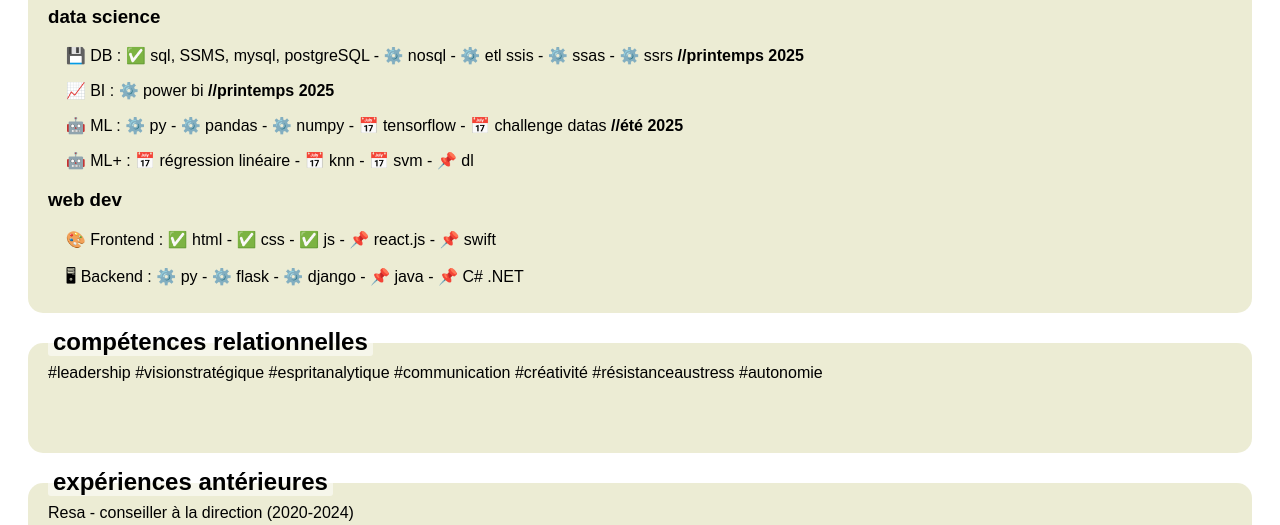
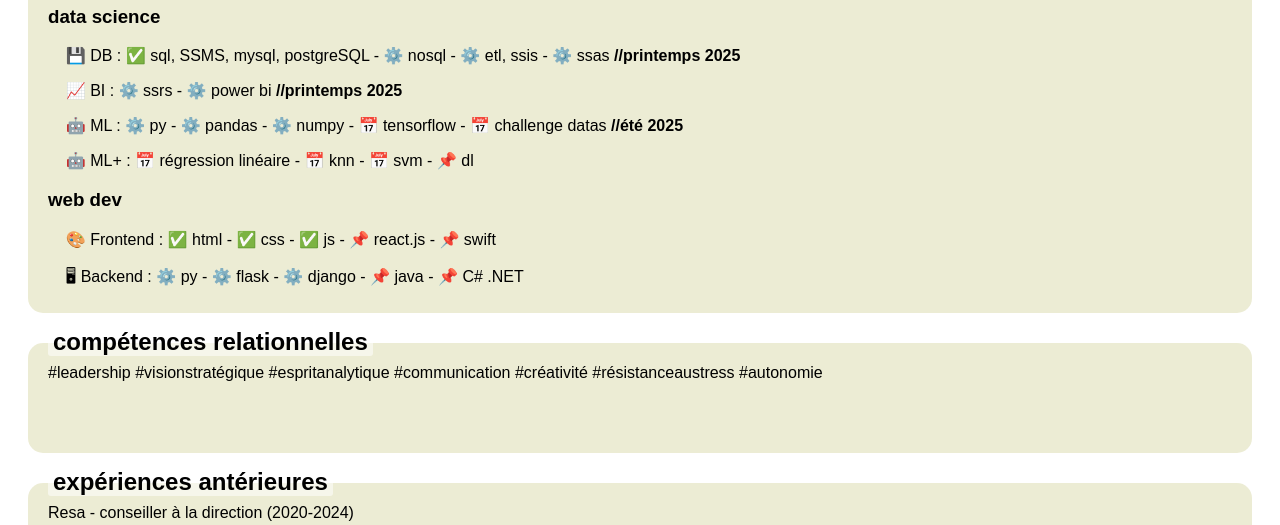
Before and after one commit to xxcb4000/Mon-CV, a plain HTML site: page index.html in a window 1280 px wide. Shown: the part 285-810 px from the top of the page. Drawn offline with Linux system fonts and the light colour scheme.

Commit message:
Mise à jour lambda

```diff
--- a/index.html
+++ b/index.html
@@ -29,8 +29,8 @@
                 <p class="ongoing">(&#x2705;&#xFE0F; ok - &#x2699;&#xFE0F; en cours - &#x1F4C5;&#xFE0F; planifié - &#x1F4CC;&#xFE0F; un jour)</p>
                 <div>
                     <h3>data science</h3>
-                    <p>&nbsp &nbsp 💾 DB : &#x2705;&#xFE0F; sql, SSMS, mysql, postgreSQL - &#x2699;&#xFE0F; nosql - &#x2699;&#xFE0F; etl ssis - &#x2699;&#xFE0F; ssas - &#x2699;&#xFE0F; ssrs <b>//printemps 2025</b></p>
-                    <p>&nbsp &nbsp 📈 BI : &#x2699;&#xFE0F; power bi <b>//printemps 2025</b></p>
+                    <p>&nbsp &nbsp 💾 DB : &#x2705;&#xFE0F; sql, SSMS, mysql, postgreSQL - &#x2699;&#xFE0F; nosql - &#x2699;&#xFE0F; etl, ssis - &#x2699;&#xFE0F; ssas <b>//printemps 2025</b></p>
+                    <p>&nbsp &nbsp 📈 BI : &#x2699;&#xFE0F; ssrs - &#x2699;&#xFE0F; power bi <b>//printemps 2025</b></p>
                     <p>&nbsp &nbsp 🤖 ML : &#x2699;&#xFE0F; py - &#x2699;&#xFE0F; pandas - &#x2699;&#xFE0F; numpy - &#x1F4C5;&#xFE0F; tensorflow - &#x1F4C5;&#xFE0F; challenge datas <b>//été 2025</b></p>
                     <p>&nbsp &nbsp 🤖 ML+ : &#x1F4C5;&#xFE0F;  régression linéaire - &#x1F4C5;&#xFE0F;  knn - &#x1F4C5;&#xFE0F;  svm - &#x1F4CC;&#xFE0F; dl</p>
                 </div>
```
